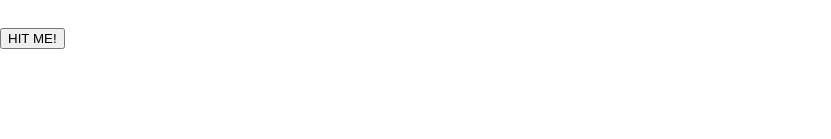
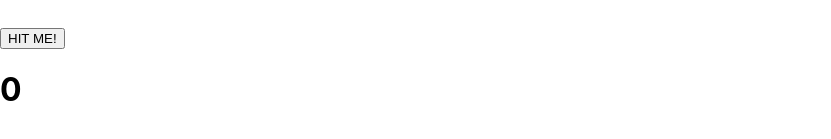
Before and after one commit to davidciliberto1/practicaApi, a React (Create React App) app: page / in a window 1280 px wide. Shown: the part 285-424 px from the top of the page, without its empty margins (0-831 px from the left). Built offline with nearby package versions, Linux system fonts and the light colour scheme.

Commit message:
blackjack1

```diff
--- a/src/App.js
+++ b/src/App.js
@@ -3,6 +3,7 @@ import Quotes from './components/quotes';
 import Speak from './components/speak';
 import Contador from './components/counter';
 import Random from './components/random';
+import Cartas from './components/cartas';
 
 function App() {
   return (
@@ -11,6 +12,7 @@ function App() {
       <Quotes/>
       <Contador/>
       <Random/>
+      <Cartas/>
     </div>
   );
 }
--- /dev/null
+++ b/src/components/cartas.jsx
@@ -0,0 +1,14 @@
+import React, { useState } from 'react'
+const cartas = [
+    2, 3, 4, 5, 6, 7, 8, 9, 10, 'j', 'q', 'k', 'a'
+]
+
+function Cartas() {
+    const [carta, setCarta] = useState(0)
+    return(
+        <div>
+            <h1>{carta}</h1>
+        </div>
+    )
+}
+export default Cartas;
--- a/src/components/random.jsx
+++ b/src/components/random.jsx
@@ -5,9 +5,9 @@ const [cuenta, setCuenta] = useState(0);
 
     return(
         <div>
-            <h1>{cuenta}</h1>
+            <h1>{Math.round(cuenta)}</h1>
             <button
-            onClick={(event) => setCuenta(cuenta + Math.random())}
+            onClick={(event) => setCuenta(cuenta + Math.floor(Math.random()*10)) }
             >HIT ME!</button>
         </div>
     )
```
